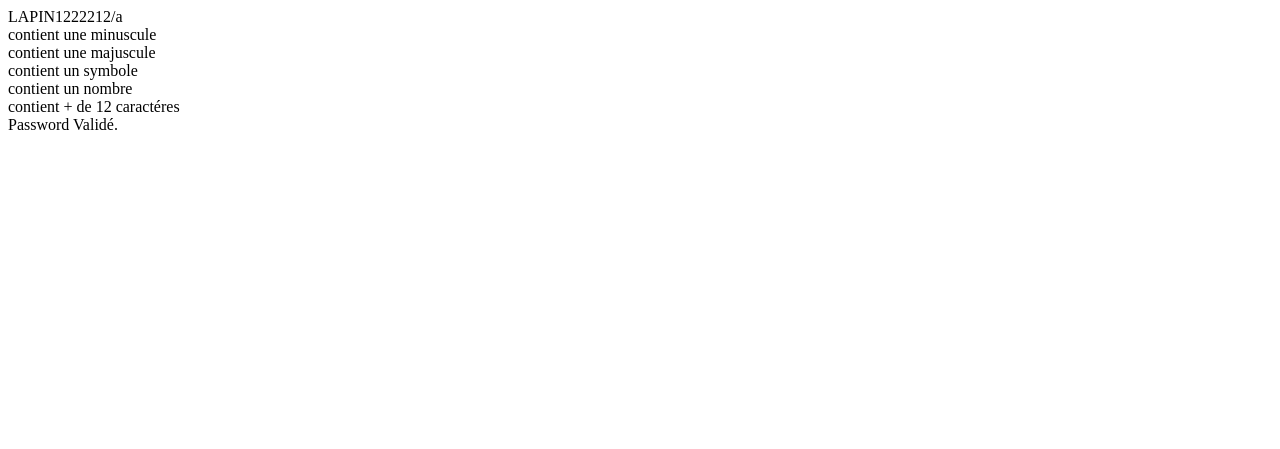
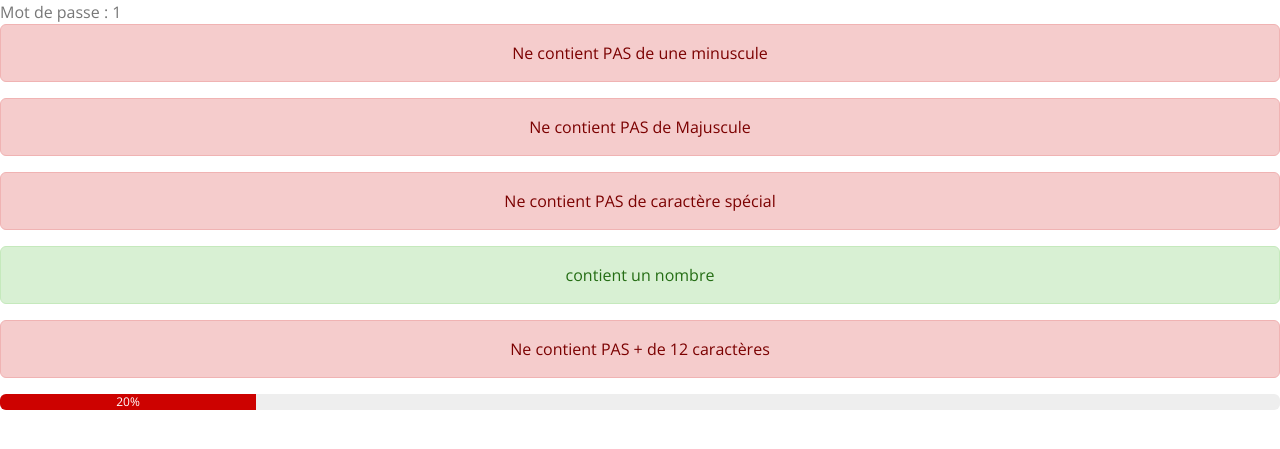
Before and after one commit to LegrandThomas/bonphp, a PHP site: page /index2.php?pwd=1 in a window 1280 px wide. Shown: the top 449 px of the page. Run offline with PHP 8.4, Linux system fonts and the light colour scheme; data that the repository does not hold is empty; some libraries are stand-ins or nearby versions.

Commit message:
2 traitements?

```diff
--- a/index2.php
+++ b/index2.php
@@ -8,58 +8,124 @@
     <meta charset="UTF-8">
     <meta http-equiv="X-UA-Compatible" content="IE=edge">
     <meta name="viewport" content="width=device-width, initial-scale=1.0">
-    <title>test</title>
+    <title>test mot de passe</title>
+    <link href="https://cdn.jsdelivr.net/npm/bootstrap@5.1.3/dist/css/bootstrap.min.css" rel="stylesheet" integrity="sha384-1BmE4kWBq78iYhFldvKuhfTAU6auU8tT94WrHftjDbrCEXSU1oBoqyl2QvZ6jIW3" crossorigin="anonymous">
+    <link rel="stylesheet" href="https://cdn.jsdelivr.net/npm/bootswatch@5.1.3/dist/spacelab/bootstrap.min.css">
+
+
 </head>
 <body>
 <?php
 
+if (isset($_GET['pwd'])){
 $pwd = $_GET['pwd'];
+}
+?>
+<div>
+   Mot de passe :     <?php echo $_GET['pwd'];
+        ?>
+</div>
 
 
-
-function check_password(){
-
-  $pwd="LAPIN1222212/a";
-
-    print_r($pwd);
-    echo'<br>';
+<?php
+function check_password($x){
+$pwd=$x;
 if( preg_match("#[a-z]+#", $pwd) ) {
-                     echo'contient une minuscule<br>';
+        echo'
+        <div class="alert alert-success text-center " role="alert">contient une minuscule</div>
+            ';
                                         }
     else  {
-                     $erreur .="doit contenir une minuscule<br>";
+        echo'
+         <div class="alert alert-danger text-center " role="alert">Ne contient PAS de une minuscule</div>
+                ';
+         $i=$i+1;
           }
     if( preg_match("#[A-Z]+#", $pwd) ) {
-                        echo'contient une majuscule<br>';
+           echo'
+           <div class="alert alert-success text-center " role="alert">contient une Majuscule</div>
+            ';
                                         }
     else  {
-                    $erreur .="doit contenir une majuscule<br>";
+       echo'
+       <div class="alert alert-danger text-center " role="alert">Ne contient PAS de Majuscule</div>
+         ';
+        $i=$i+1;
           }
     if(preg_match("#\W+#", $pwd) ) {
-                     echo'contient un symbole<br>';}
+       echo'
+       <div class="alert alert-success text-center " role="alert">contient un caractère spécial</div>
+        ';
+                                        }
+
     else  {
-                        $erreur .="doit contenir un symbole<br>";
+       echo'
+       <div class="alert alert-danger text-center " role="alert">Ne contient PAS de caractère spécial</div>
+      ';
+        $i=$i+1;
           }
     if( preg_match("#[0-9]+#", $pwd) ) {
-                        echo'contient un nombre<br>';}
+           echo'
+           <div class="alert alert-success text-center " role="alert">contient un nombre</div>
+           ';
+                                        }
     else  {
-                        $erreur .="doit contenir un nombre<br>";
+            echo'
+            <div class="alert alert-danger text-center " role="alert">Ne contient pas de nombre</div>
+            ';
+        $i=$i+1;
           }
     if( strlen($pwd) > 12 ) {
-                         echo'contient + de 12 caractéres<br>';}
+               echo'
+            <div class="alert alert-success text-center  width=200px" role="alert" >contient + de 12 caractères</div>
+                ';
+                                        }
     else  {
-                        $erreur .="12 caractéres minimun<br>";
+                echo'
+            <div class="alert alert-danger text-center " role="alert">Ne contient PAS + de 12 caractères</div>
+            ';
+        $i=$i+1;
+        }
+                echo '<div class="progress">';
+
+                        switch ($i){
+                                case 0:
+                                        echo  '<div class="progress-bar bg-success" role="progressbar" style="width: 100%;" aria-valuenow="100" aria-valuemin="0" aria-valuemax="0">100%</div>
+                                         ';
+                                        break;
+
+                                case 1:
+                                        echo ' <div class="progress-bar bg-danger" role="progressbar" style="width: 80%;" aria-valuenow="80" aria-valuemin="0" aria-valuemax="20">80%</div>
+                                        ';
+                                        break;
+                                case 2:
+                                        echo '  <div class="progress-bar bg-danger" role="progressbar" style="width: 60%;" aria-valuenow="60" aria-valuemin="0" aria-valuemax="40">60%</div>
+                                        ';
+                                        break;
+                                case 3:
+                                        echo ' <div class="progress-bar bg-danger" role="progressbar" style="width: 40%;" aria-valuenow="40" aria-valuemin="0" aria-valuemax="60">40%</div>
+                                        ';
+                                        break;
+                                case 4:
+                                        echo '  <div class="progress-bar bg-danger" role="progressbar" style="width: 20%;" aria-valuenow="20" aria-valuemin="0" aria-valuemax="80">20%</div>
+                                        ';
+                                        break;
+                                case 5:
+                                        echo '  <div class="progress-bar bg-danger" role="progressbar" style="width: 0%;" aria-valuenow="0" aria-valuemin="0" aria-valuemax="100">0%</div>
+                                        ';
+                                        break;
+
                         }
 
-                if($erreur!=""){
-                        echo "Password non valid(password trop weak):<br> $erreur"; }
-               else {
-                        echo "Password Validé.";
+?>
+</div>
+<?php
+
 }
-}
-check_password();
 
-//voir pour passer la varaible recu en get en parametre pour la fonction et l'appel
+
+check_password($pwd);
 ?>
+
 </body>
 </html>
```
Lines whose indentation alone changed are shown as unchanged.
